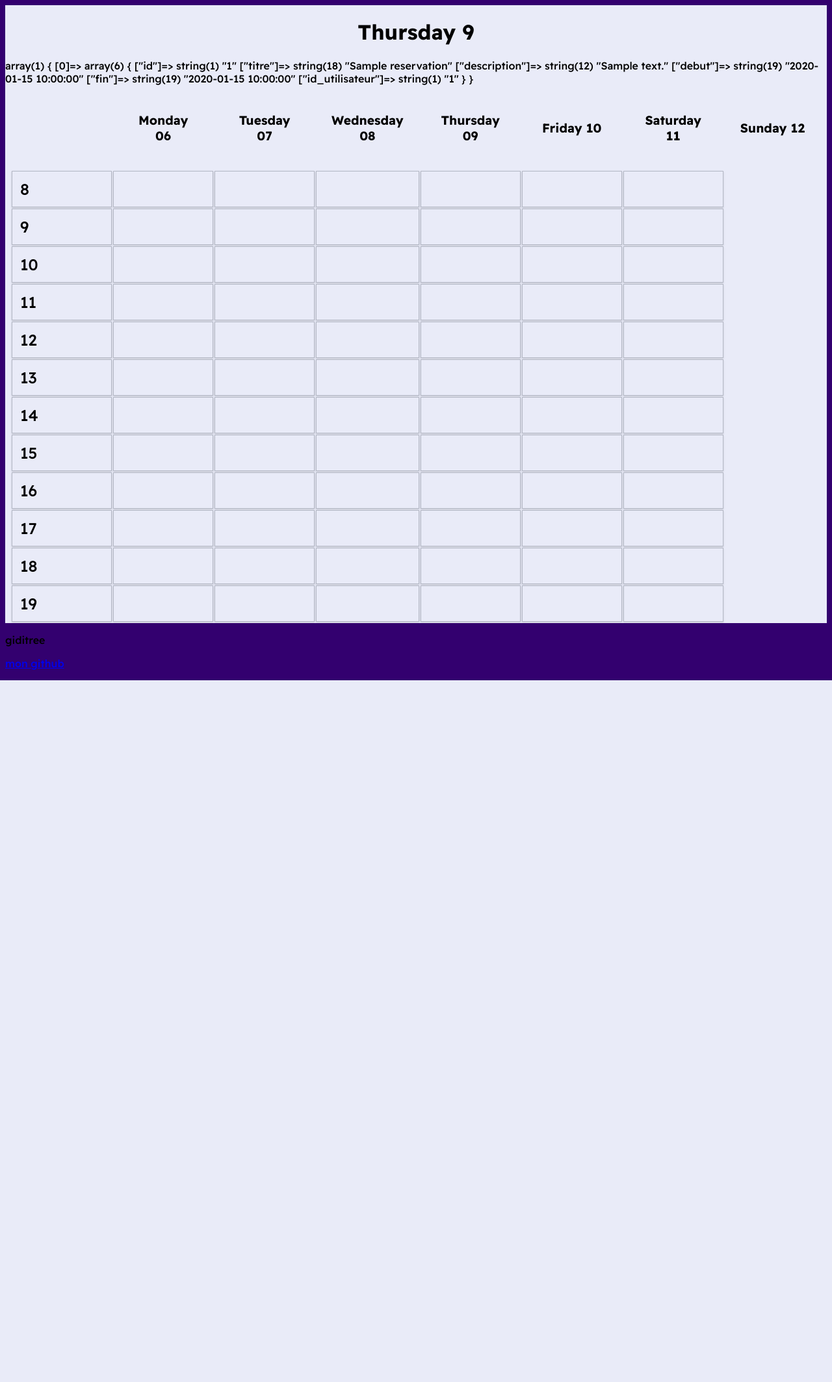
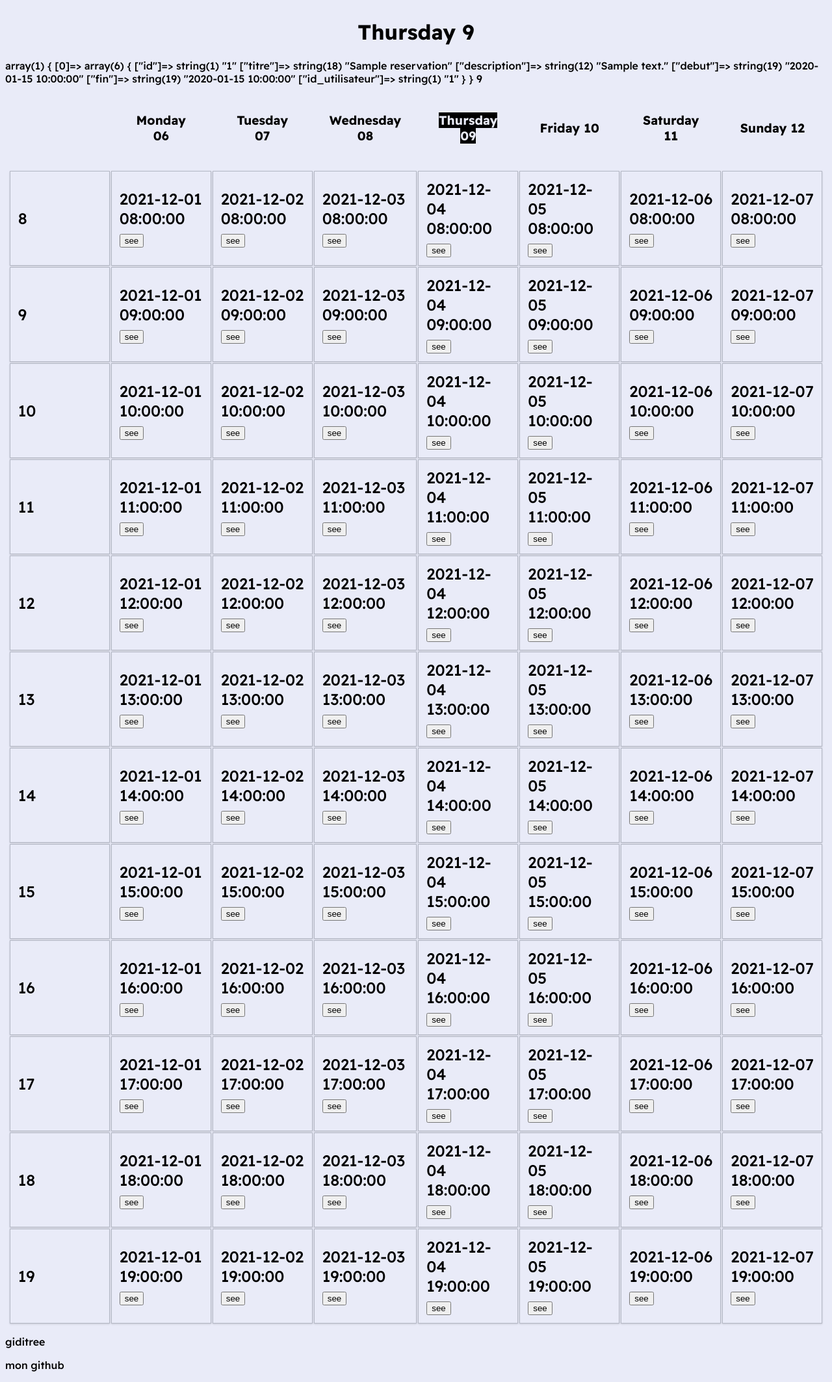
Before and after one commit to Giacomo-DeGrandi/reservationsalles, a PHP site: page /planning.php in a window 1280 px wide. Shown: the whole page at 65% size. Before the commit the page ends 1047 px from the top, so only its background shows below. Run offline with PHP 8.4, Linux system fonts and the light colour scheme; tables that the repository leaves empty hold one stand-in row (values such as "Sample post").

Commit message:
commit routine pour break... insc conn index dejà en forme, planning en construction

```diff
--- a/planning.php
+++ b/planning.php
@@ -46,6 +46,8 @@ $res=mysqli_fetch_all($req,MYSQLI_ASSOC);
 
 var_dump($res);
 
+//echo $res[0]['debut'];
+
 ?>
 			<table id="plantable">
 				<tr>
@@ -53,7 +55,7 @@ var_dump($res);
 					<th><?php   echo '<h2>'.date('l d', strtotime('-3 day')).'</h2>' ?></th>
 					<th><?php   echo '<h2>'.date('l d', strtotime('-2 day')).'</h2>'  ?></th>
 					<th><?php 	echo '<h2>'.date('l d', strtotime('-1 day')).'</h2>'  ?></th>
-					<th><?php 	echo '<h2>'.date('l d').'</h2>' ; ?></th>		<!--  today date -->
+					<th><?php 	echo '<h2><span id="today">'.date('l d').'</span></h2>' ; ?></th>		<!--  today date -->
 					<th><?php 	echo '<h2>'.date('l d', strtotime('+1 day')).'</h2>'  ?></th>
 					<th><?php 	echo '<h2>'.date('l d', strtotime('+2 day')).'</h2>'  ?></th>
 					<th><?php 	echo '<h2>'.date('l d', strtotime('+3 day')).'</h2>'  ?></th>
@@ -63,15 +65,61 @@ var_dump($res);
 $date = getdate();		// get today date
 $wday = $date['weekday'];	//day of the week
 
+
+//function i to date to have $i formatted as H:i:s
+
+function itoh($i){
+	$r = $i + 8;
+	if($r<10){
+		return '0'.$r.':'.'00'.':'.'00';
+	} else {
+		return $r.':'.'00'.':'.'00';
+	}
+}
+
+//function j to day to have $j formatted as Y-m-d
+
+function jtod($j){
+
+	if($j<9){
+		$j= date('Y').'-'.date('m').'-0'.$j;
+		return $j;
+	} else {
+		$j= date('Y').'-'.date('m').'-'.$j;
+	}
+}
+
+	$j=date('d');	// i assign a date to j to make it compatible and to order the column debut-fin in SQL
+	$jj=ltrim($j,0);
+echo $jj;
+
+
+// Formatting both for SQL
+
+function bothdh($j,$i){
+	$formatdate= $j.' '.$i;
+	return $formatdate;
+}
+
+
+//var_dump(bothdh(jtod($j),itoh($i)));
+
 for($i=0;$i<=11;$i++){
 	echo '<tr>';
-		for($j=0 ;$j<=6;$j++){
+		for($j=0 ;$j<=7;$j++){
 			echo '<td>';
 			if($j==0){
 				echo $i+8;
+			} else {
+				echo bothdh(jtod($j),itoh($i));
+				echo '<form action="" method="get">';
+				if($res[0]['debut'] === (bothdh(jtod($j),itoh($i)))){
+					echo 'ok';
+				}
+				echo '<input type="submit" value="see">';
+				echo '</form>';
+				echo '</td>';
 			}
-			echo '<form action="" method="get">';
-			echo '</td>';
 		}
 	echo '</tr>';
 }
--- a/reservationsalles.css
+++ b/reservationsalles.css
@@ -13,7 +13,13 @@
 body {
 	margin: none;
 	font-family: var(--generalfont);
-	background-color: var(--bkgborder);
+	background-color: var(--white);
+	color: var(--black);
+}
+
+a {
+	text-decoration: none;
+	background-color: var(--bkg);
 	color: var(--black);
 }
 
@@ -21,7 +27,10 @@ h2 {
 	font-size: 1.2em;
 }
 
-
+#today {
+	background-color: var(--black);
+	color: var(--white);
+}
 #plantable td {
 	padding: 1.5vh;
 	width: 16vh;
@@ -33,7 +42,6 @@ h2 {
 
 #plantable th {
 	padding: 3vh;
-
 }
 
 #bkgtable {
```
